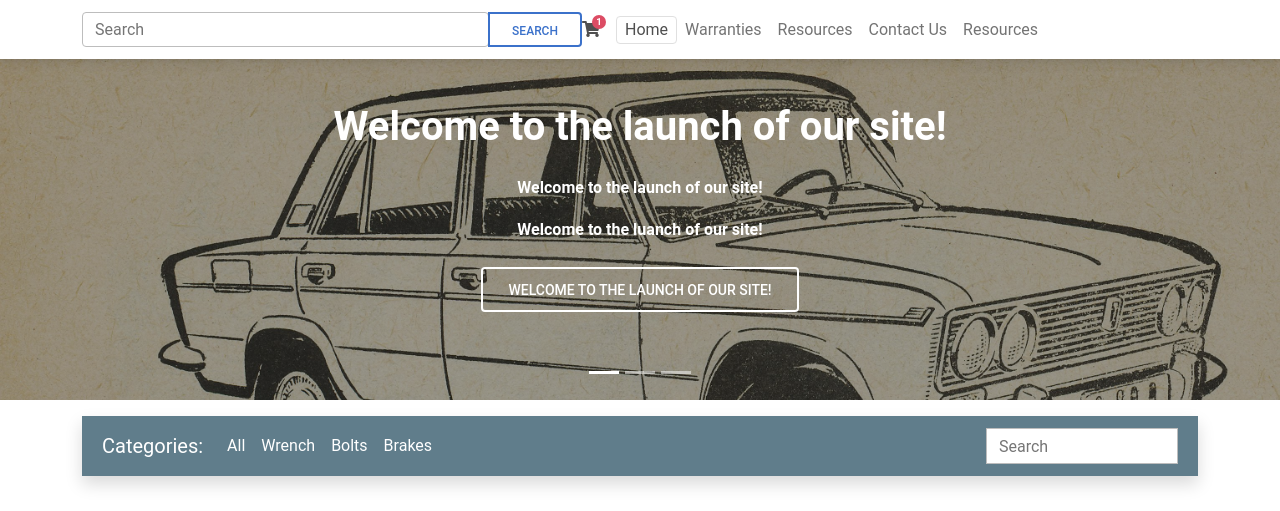
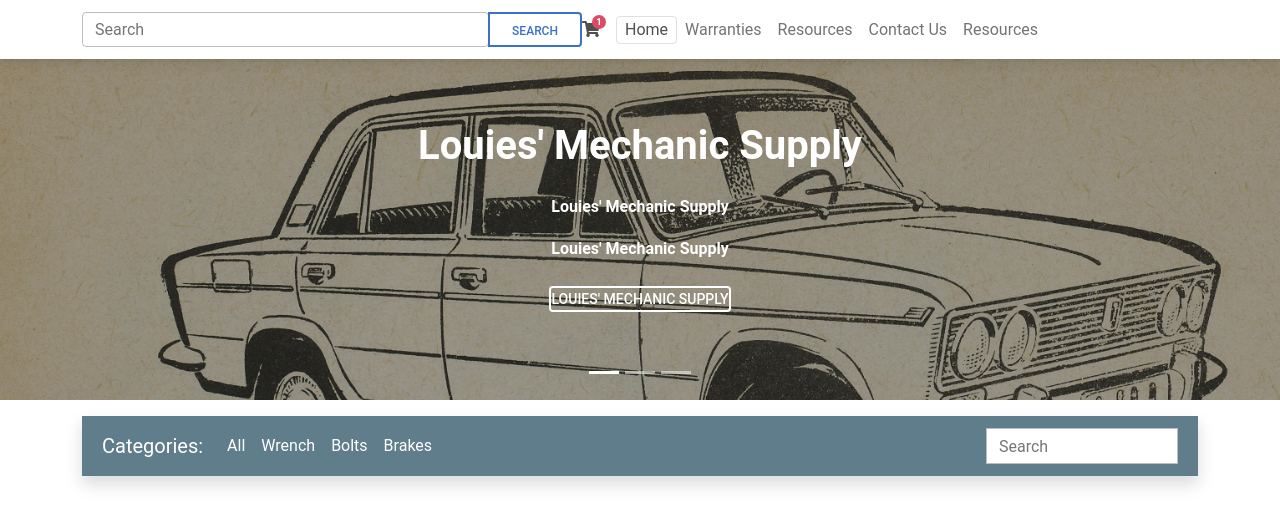
Before and after one commit to Angel-A15/Python-Mech-Shop, a Django app: page / in a window 1280 px wide. Shown: the top 511 px of the page. Run offline with Django 3.2, Linux system fonts and the light colour scheme; data that the repository does not hold is empty; some libraries are stand-ins or nearby versions.

Commit message:
working on fixing the site tiles padding, added id to all site titles, still unresponsive

```diff
--- a/core/static/home/css/style.css
+++ b/core/static/home/css/style.css
@@ -23,3 +23,7 @@ color:#263238
 .sale-badge {
   background-color: #E53935
 }
+
+#louiePad {
+  padding:0;
+}
--- a/templates/home.html
+++ b/templates/home.html
@@ -6,7 +6,7 @@
     <meta charset="UTF-8" />
     <meta name="viewport" content="width=device-width, initial-scale=1, shrink-to-fit=no" />
     <meta http-equiv="x-ua-compatible" content="ie=edge" />
-    <title>Louies Shop</title>
+    <title>Home</title>
     <!-- Font Awesome -->
     <link rel="stylesheet" href="{% static 'home/css/https://use.fontawesome.com/releases/v5.11.2/css/all.css' %} " />
     <!-- Google Fonts Roboto -->
@@ -118,18 +118,18 @@
       <div class="mask" style="background-color: rgba(0, 0, 0, 0.4)"></div>
       <div class="carousel-caption d-none d-sm-block mb-5">
         <h1 class="mb-4">
-                <strong>Welcome to the launch of our site! </strong>
+                <strong id="louiePad">Louies' Mechanic Supply </strong>
               </h1>
 
               <p>
-                <strong>Welcome to the launch of our site!</strong>
+                <strong id="louiePad">Louies' Mechanic Supply</strong>
               </p>
 
               <p class="mb-4 d-none d-md-block">
-                <strong>Welcome to the luanch of our site!</strong>
+                <strong id="louiePad">Louies' Mechanic Supply</strong>
               </p>
 
-              <a target="_blank" href="" class="btn btn-outline-white btn-lg">Welcome to the launch of our site!
+              <a target="_blank" href="" class="btn btn-outline-white btn-lg" id="louiePad" >Louies' Mechanic Supply
 
               </a>
       </div>
@@ -139,18 +139,18 @@
       <div class="mask" style="background-color: rgba(0, 0, 0, 0.4)"></div>
       <div class="carousel-caption d-none d-md-block mb-5">
         <h1 class="mb-4">
-                <strong>Welcome to the launch of our site!</strong>
+                <strong id="louiePad">Louies' Mechanic Supply</strong>
               </h1>
 
               <p>
-                <strong>Welcome to the launch of our site!</strong>
+                <strong id="louiePad">Louies' Mechanic Supply</strong>
               </p>
 
               <p class="mb-4 d-none d-md-block">
-                <strong>Welcome to the launch of our site!</strong>
+                <strong id="louiePad">Louies' Mechanic Supply</strong>
               </p>
 
-              <a target="_blank" href="" class="btn btn-outline-white btn-lg">Welcome to the launch of our site!
+              <a target="_blank" href="" class="btn btn-outline-white btn-lg" id="louiePad" >Louies' Mechanic Supply
 
               </a>
       </div>
@@ -160,18 +160,18 @@
       <div class="mask" style="background-color: rgba(0, 0, 0, 0.4)"></div>
       <div class="carousel-caption d-none d-md-block mb-5">
         <h1 class="mb-4">
-                <strong>Welcome to the launch of our site!</strong>
+                <strong id="louiePad">Louies' Mechanic Supply</strong>
               </h1>
 
               <p>
-                <strong>Welcome to the launch of our site!</strong>
+                <strong id="louiePad">Louies' Mechanic Supply</strong>
               </p>
 
               <p class="mb-4 d-none d-md-block">
-                <strong>Welcome to the launch of our site!</strong>
+                <strong id="louiePad">Louies' Mechanic Supply</strong>
               </p>
 
-              <a target="_blank" href="" class="btn btn-outline-white btn-lg">Welcome to the launch of our site!
+              <a target="_blank" href="" class="btn btn-outline-white btn-lg" id="louiePad" >Louies' Mechanic Supply
 
               </a>
       </div>
```
